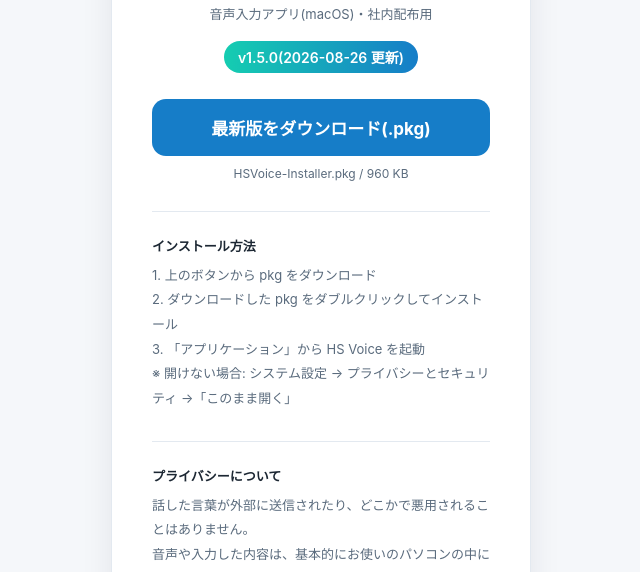
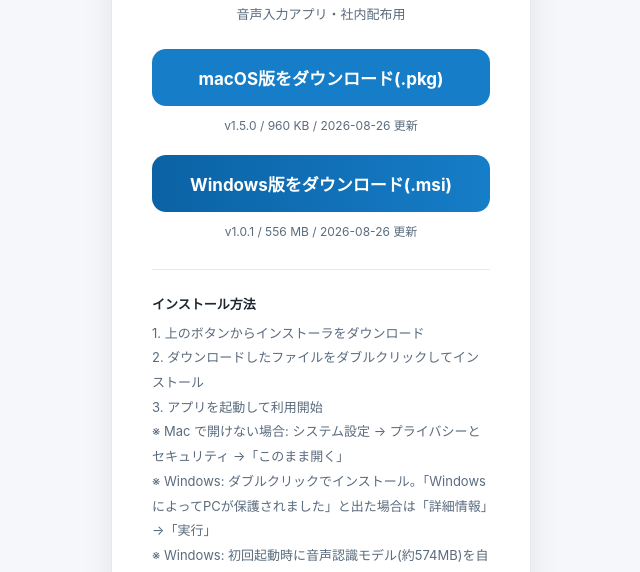
Before and after one commit to kaiamucun/hsvoice, a plain HTML site: page docs/index.html in a window 1280 px wide. Shown: the part 226-798 px from the top of the page, without its empty margins (319-959 px from the left). Drawn offline with Linux system fonts and the light colour scheme.

Commit message:
Add/update internal download site (docs/)

```diff
--- a/docs/index.html
+++ b/docs/index.html
@@ -20,15 +20,15 @@
           box-shadow:0 8px 32px rgba(7,26,55,.08); }
   .icon { width:96px; height:96px; margin:0 auto 20px; }
   h1 { font-size:26px; font-weight:700; letter-spacing:.02em; }
-  .tag { color:var(--sub); font-size:13px; margin-top:6px; }
-  .ver { display:inline-block; margin:18px 0 26px; padding:6px 14px; border-radius:999px;
-         background:linear-gradient(90deg,var(--accent2),var(--accent)); color:#fff;
-         font-size:14px; font-weight:600; }
+  .tag { color:var(--sub); font-size:13px; margin-top:6px; margin-bottom:26px; }
   .btn { display:block; padding:16px; border-radius:14px; background:var(--accent);
          color:#fff; text-decoration:none; font-size:17px; font-weight:700;
          transition:opacity .15s; }
+  .btn.win { background:linear-gradient(90deg,#0b62a4,#167dc8); margin-top:22px; }
   .btn:hover { opacity:.88; }
   .meta { color:var(--sub); font-size:12px; margin-top:10px; }
+  .pending { margin-top:22px; padding:14px; border:1px dashed var(--line); border-radius:14px;
+             color:var(--sub); font-size:13px; }
   .steps { text-align:left; margin-top:30px; padding-top:22px; border-top:1px solid var(--line);
            color:var(--sub); font-size:13px; line-height:1.9; }
   .steps b { color:var(--text); font-weight:600; display:block; margin-bottom:4px; }
@@ -38,16 +38,17 @@
 <main class="card">
   <img class="icon" src="icon.svg" alt="HS Voice">
   <h1>HS Voice</h1>
-  <p class="tag">音声入力アプリ(macOS)・社内配布用</p>
-  <div class="ver">v1.5.0(2026-08-26 更新)</div>
-  <a class="btn" href="downloads/HSVoice-Installer.pkg" download>最新版をダウンロード(.pkg)</a>
-  <p class="meta">HSVoice-Installer.pkg / 960 KB</p>
+  <p class="tag">音声入力アプリ・社内配布用</p>
+  <a class="btn" href="downloads/HSVoice-Installer.pkg" download>macOS版をダウンロード(.pkg)</a>
+  <p class="meta">v1.5.0 / 960 KB / 2026-08-26 更新</p>
+  <a class="btn win" href="https://github.com/kaiamucun/hsvoice/releases/download/win-v1.0.1/HSVoice-Installer-1.0.1-x64.msi">Windows版をダウンロード(.msi)</a>
+  <p class="meta">v1.0.1 / 556 MB / 2026-08-26 更新</p>
   <div class="steps">
     <b>インストール方法</b>
-    1. 上のボタンから pkg をダウンロード<br>
-    2. ダウンロードした pkg をダブルクリックしてインストール<br>
-    3. 「アプリケーション」から HS Voice を起動<br>
-    ※ 開けない場合: システム設定 → プライバシーとセキュリティ →「このまま開く」
+    1. 上のボタンからインストーラをダウンロード<br>
+    2. ダウンロードしたファイルをダブルクリックしてインストール<br>
+    3. アプリを起動して利用開始<br>
+    ※ Mac で開けない場合: システム設定 → プライバシーとセキュリティ →「このまま開く」<br>※ Windows: ダブルクリックでインストール。「WindowsによってPCが保護されました」と出た場合は「詳細情報」→「実行」<br>※ Windows: 初回起動時に音声認識モデル(約574MB)を自動ダウンロードします
   </div>
   <div class="steps">
     <b>プライバシーについて</b>
```
Also changed, not shown: 2 other files.
